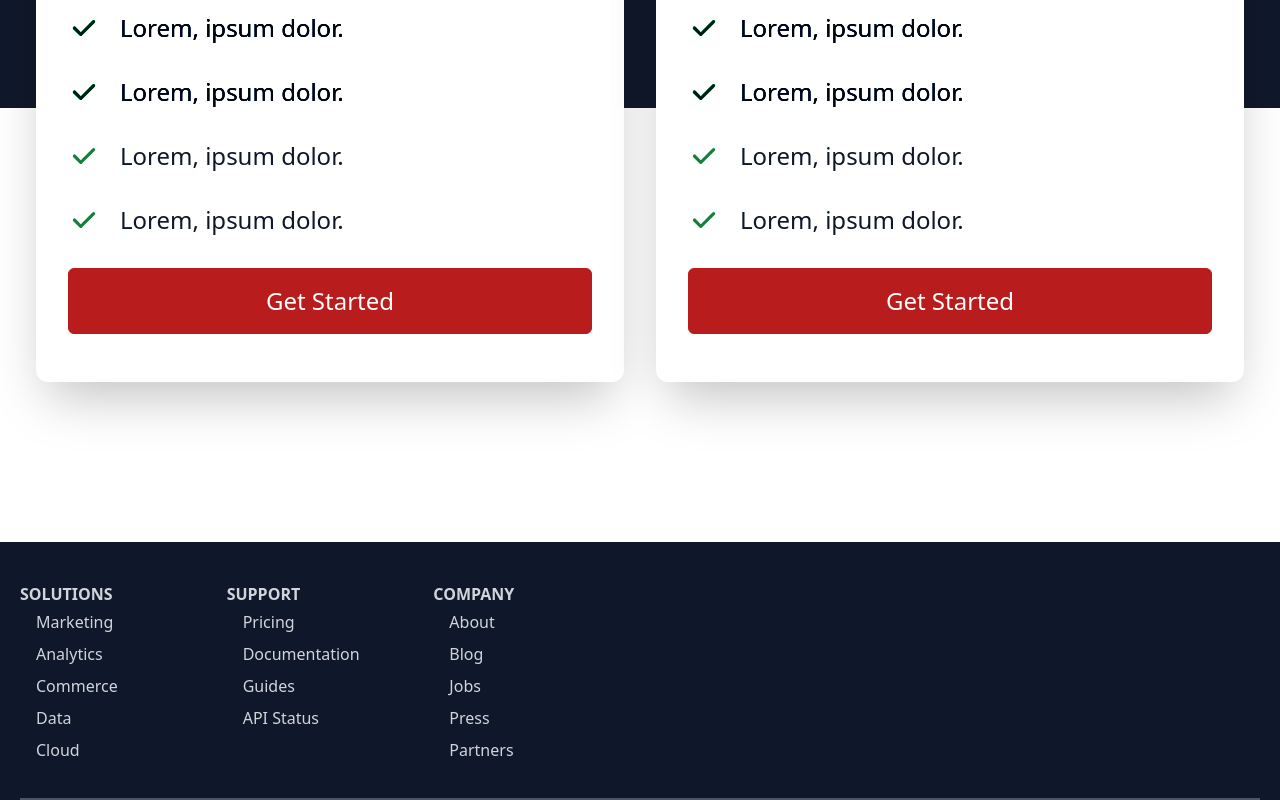
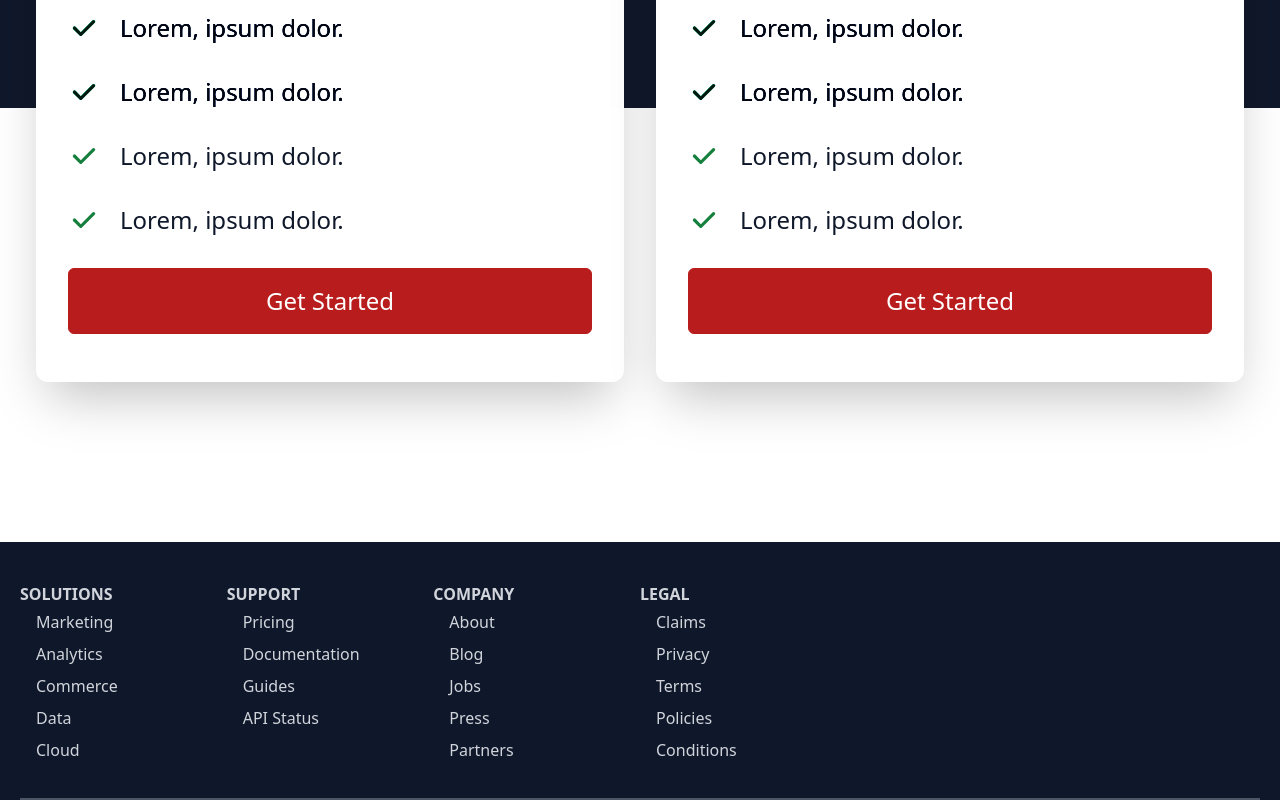
Before and after one commit to kwakyebrilliant/cloud-app-tailwind, a React (Create React App) app: page / in a window 1280 px wide. Shown: the part 3742-4542 px from the top of the page. Built offline with nearby package versions, Linux system fonts and the light colour scheme.

Commit message:
footer updates

```diff
--- a/src/components/Footer.jsx
+++ b/src/components/Footer.jsx
@@ -45,7 +45,16 @@ const Footer = () => {
                 </ul>
             </div>
 
-
+            <div>
+                <h6 className='font-bold uppercase pt-2'>Legal</h6>
+                <ul>
+                    <li className='py-1'>Claims</li>
+                    <li className='py-1'>Privacy</li>
+                    <li className='py-1'>Terms</li>
+                    <li className='py-1'>Policies</li>
+                    <li className='py-1'>Conditions</li>
+                </ul>
+            </div>
 
         </div>
 
```
